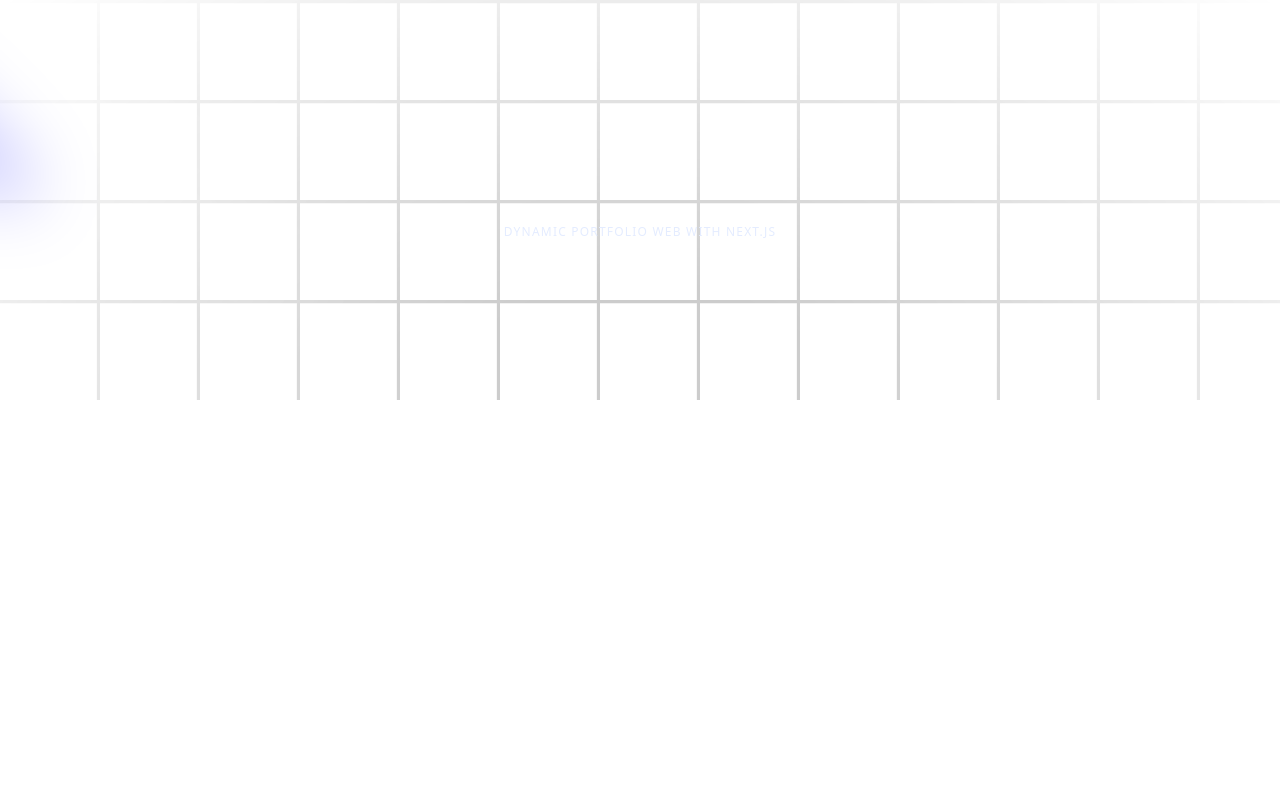
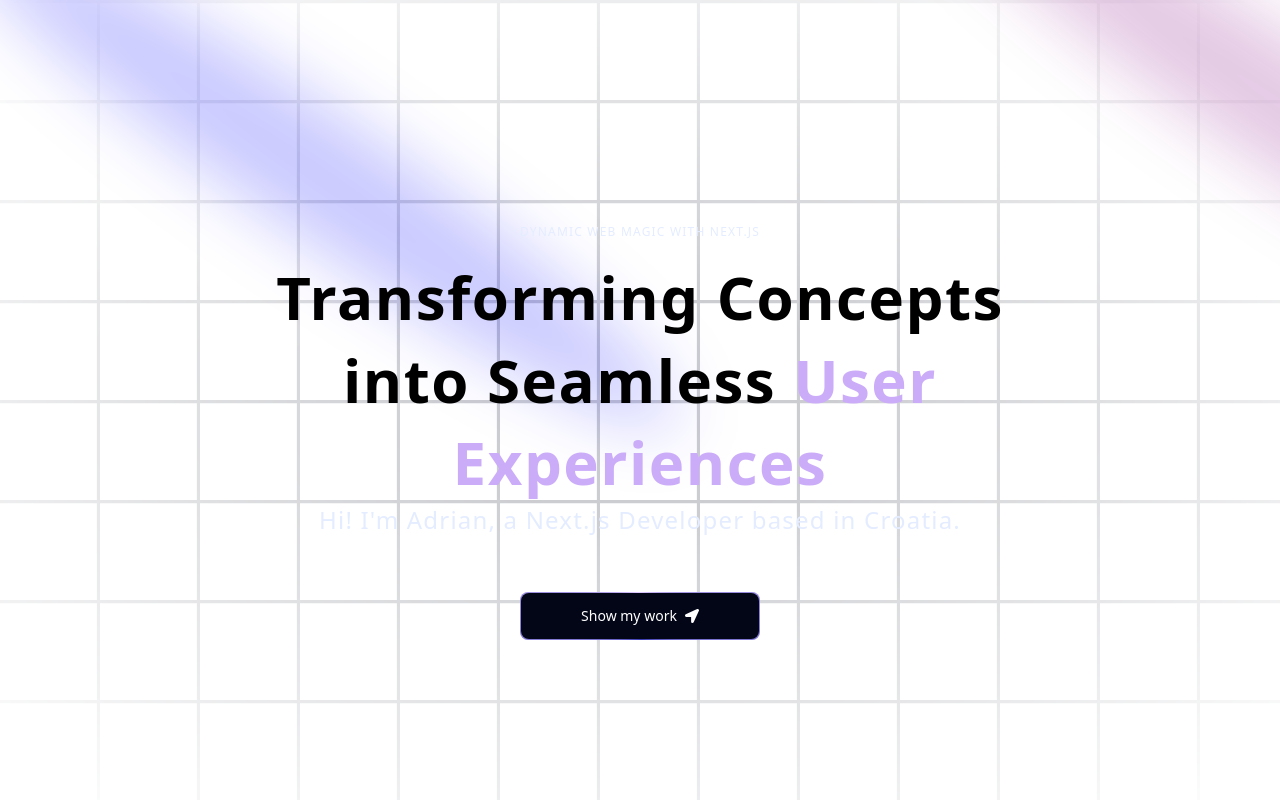
Before and after one commit to Nagiitoshi/portfolio, a Next.js app: page / in a window 1280 px wide. Built offline with nearby package versions, Linux system fonts and the light colour scheme.

Commit message:
magic button and text

```diff
--- a/components/Hero.tsx
+++ b/components/Hero.tsx
@@ -1,30 +1,76 @@
 import React from 'react'
 import { Spotlight } from './ui/Spotlight'
+import { TextGenerateEffect } from './ui/TextGenerateEffect'
+import { MagicButton } from './ui/MagicButton'
+import { FaLocationArrow } from 'react-icons/fa'
 
-export const Hero = () => {
+const Hero = () => {
   return (
-    <div className='pb-20 pt-36'>
+    <div className="pb-20 pt-36">
+      {/**
+       *  UI: Spotlights
+       *  Link: https://ui.aceternity.com/components/spotlight
+       */}
       <div>
-        <Spotlight className='-top-40 -left-10 md:-left-32 md:-top-20 h-screen' fill='white' />
-        <Spotlight className='-top-10 -left-full h-[80vh] w-[50vw]' fill='purple' />
-        <Spotlight className='-top-28 -left-80 h-[80vh] w-[50vw]' fill='blue' />
+        <Spotlight
+          className="-top-40 -left-10 md:-left-32 md:-top-20 h-screen"
+          fill="white"
+        />
+        <Spotlight
+          className="h-[80vh] w-[50vw] top-10 left-full"
+          fill="purple"
+        />
+        <Spotlight className="left-80 top-28 h-[80vh] w-[50vw]" fill="blue" />
       </div>
 
-      <div className="h-screen w-full dark:bg-black-100 bg-white  dark:bg-grid-white/[0.3] bg-grid-black/[0.2] flex items-center justify-center absolute top-0 left-0">
-        <div className="absolute pointer-events-none inset-0 flex items-center justify-center dark:bg-black-100 bg-white [mask-image:radial-gradient(ellipse_at_center,transparent_20%,black)]" />
+      {/**
+       *  UI: grid
+       *  change bg color to bg-black-100 and reduce grid color from
+       *  0.2 to 0.03
+       */}
+      <div
+        className="h-screen w-full dark:bg-black-100 bg-white dark:bg-grid-white/[0.03] bg-grid-black-100/[0.2]
+       absolute top-0 left-0 flex items-center justify-center"
+      >
+        {/* Radial gradient for the container to give a faded look */}
+        <div
+          // chnage the bg to bg-black-100, so it matches the bg color and will blend in
+          className="absolute pointer-events-none inset-0 flex items-center justify-center dark:bg-black-100
+         bg-white [mask-image:radial-gradient(ellipse_at_center,transparent_20%,black)]"
+        />
       </div>
 
-      <div className='flex justify-center relative my-20 z-10'>
-        <div className='max-w-[89vw] md:max-w-2xl lg:max-w-[60vw] flex-col items-center justify-center'>
-          <h2 className='uppercase tracking-widest text-xs text-center text-blue-100 max-w-80'>
-          Dynamic Portfolio Web With Next.js
-          </h2>
+      <div className="flex justify-center relative my-20 z-10">
+        <div className="max-w-[89vw] md:max-w-2xl lg:max-w-[60vw] flex flex-col items-center justify-center">
+          <p className="uppercase tracking-widest text-xs text-center text-blue-100 max-w-80">
+            Dynamic Web Magic with Next.js
+          </p>
 
+          {/**
+           *  Link: https://ui.aceternity.com/components/text-generate-effect
+           *
+           *  change md:text-6xl, add more responsive code
+           */}
+          <TextGenerateEffect
+            words="Transforming Concepts into Seamless User Experiences"
+            className="text-center text-[40px] md:text-5xl lg:text-6xl"
+          />
+
+          <p className="text-center  text-blue-100 md:tracking-wider mb-4 text-sm md:text-lg lg:text-2xl">
+            Hi! I&apos;m Adrian, a Next.js Developer based in Croatia.
+          </p>
+
+          <a href="#about">
+            <MagicButton
+              title="Show my work"
+              icon={<FaLocationArrow />}
+              position="right"
+            />
+          </a>
         </div>
-
       </div>
     </div>
-  )
-}
+  );
+};
 
-export default Hero
+export default Hero;
--- /dev/null
+++ b/components/ui/MagicButton.tsx
@@ -0,0 +1,17 @@
+import React from 'react'
+
+export const MagicButton = ({title, icon, position, handleClick, otherClasses }:
+    {
+        title: string; icon: React.ReactNode, position: string; handleClick?: () => void; otherClasses?: string;
+    }
+) => {
+    return (
+        <button className="relative inline-flex h-12 w-full overflow-hidden rounded-lg p-[1px] focus:outline-none md:w-60 md:mt-10">
+            <span className="absolute inset-[-1000%] animate-[spin_2s_linear_infinite] bg-[conic-gradient(from_90deg_at_50%_50%,#E2CBFF_0%,#393BB2_50%,#E2CBFF_100%)]" />
+            <span className={`inline-flex h-full w-full cursor-pointer items-center justify-center rounded-lg bg-slate-950 px-7 text-sm font-medium text-white backdrop-blur-3xl gap-2 &{otherClasses}`}>
+                {position == 'left' && icon}
+                {title}
+                {position == 'right' && icon}
+            </span>
+        </button>)
+}
--- /dev/null
+++ b/components/ui/TextGenerateEffect.tsx
@@ -0,0 +1,63 @@
+"use client";
+import { useEffect } from "react";
+import { motion, stagger, useAnimate } from "framer-motion";
+import { cn } from "@/lib/utils";
+
+export const TextGenerateEffect = ({
+    words,
+    className,
+    filter = true,
+    duration = 0.5,
+}: {
+    words: string;
+    className?: string;
+    filter?: boolean;
+    duration?: number;
+}) => {
+    const [scope, animate] = useAnimate();
+    let wordsArray = words.split(" ");
+    useEffect(() => {
+        animate(
+            "span",
+            {
+                opacity: 1,
+                filter: filter ? "blur(0px)" : "none",
+            },
+            {
+                duration: duration ? duration : 1,
+                delay: stagger(0.2),
+            }
+        );
+    }, [scope.current]);
+
+    const renderWords = () => {
+        return (
+            <motion.div ref={scope}>
+                {wordsArray.map((word, idx) => {
+                    return (
+                        <motion.span
+                            key={word + idx}
+                            className={` ${idx > 3 ? "text-purple" : "dark:text-white text-black"
+                            } opacity-0`}
+                            style={{
+                                filter: filter ? "blur(10px)" : "none",
+                            }}
+                        >
+                            {word}{" "}
+                        </motion.span>
+                    );
+                })}
+            </motion.div>
+        );
+    };
+
+    return (
+        <div className={cn("font-bold", className)}>
+            <div className="mt-4">
+                <div className=" dark:text-white text-black  leading-snug tracking-wide">
+                    {renderWords()}
+                </div>
+            </div>
+        </div>
+    );
+};
--- a/package.json
+++ b/package.json
@@ -16,6 +16,7 @@
     "next-themes": "^0.4.4",
     "react": "^19.0.0",
     "react-dom": "^19.0.0",
+    "react-icons": "^5.4.0",
     "tailwind-merge": "^2.6.0",
     "tailwindcss-animate": "^1.0.7"
   },
```
Also changed, not shown: 1 other file (tests, documents, lock files or other folders).
